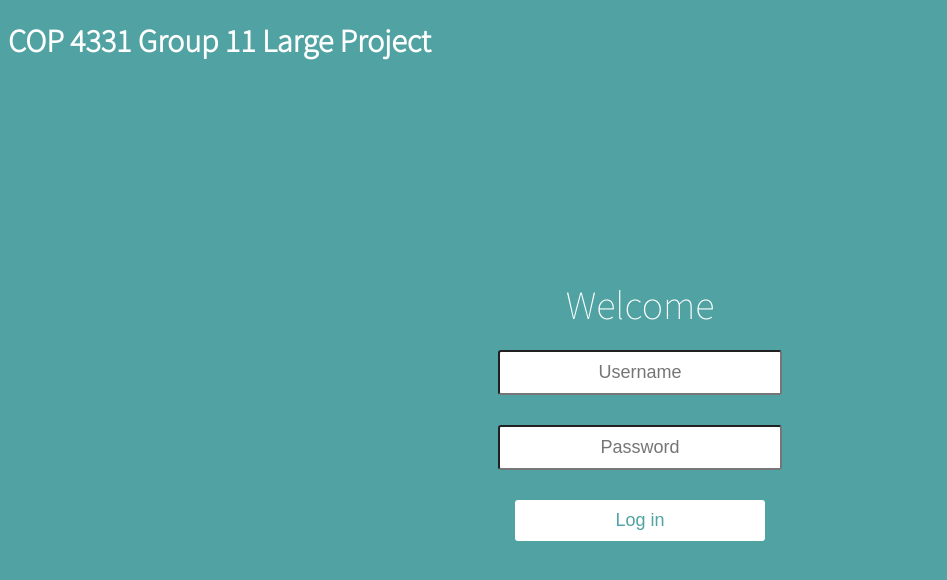
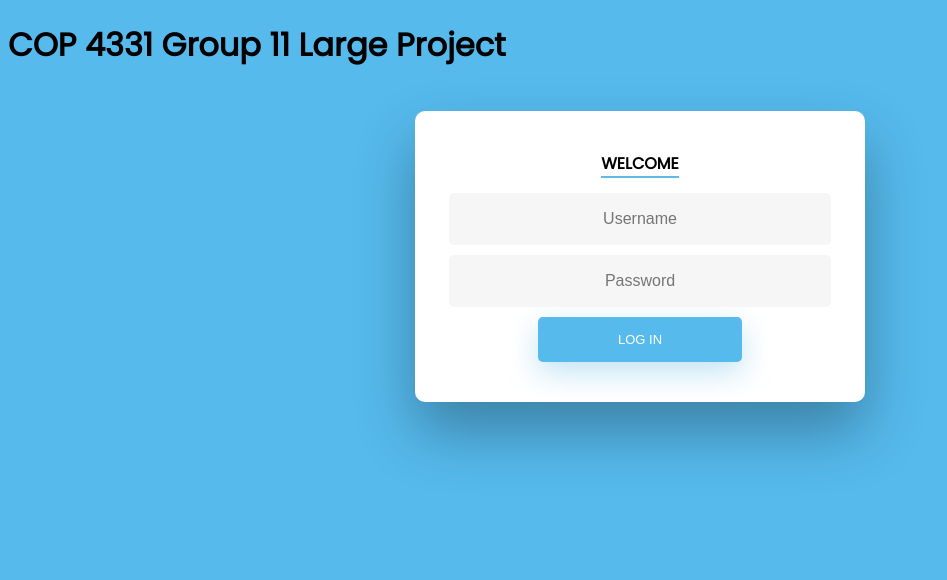
Before and after one commit to AhmadBarhamje/COP-4331C-LargeProject-Group11, a React (Create React App) app in the folder frontend/: page / in a window 1280 px wide. Shown: the top 580 px of the page, without its empty margins (0-947 px from the left). Built offline with nearby package versions, Linux system fonts and the light colour scheme.

Commit message:
Update login

```diff
--- a/frontend/src/App.css
+++ b/frontend/src/App.css
@@ -1,4 +1,4 @@
-@import url(https://fonts.googleapis.com/css?family=Source+Sans+Pro:200,300);
+@import url('https://fonts.googleapis.com/css?family=Poppins');
 .App {
   text-align: center;
 }
@@ -38,74 +38,242 @@
   }
 }
 
-.wrapper{
-	position: absolute;
-	top: 50%;
-	left: 0;
-	width: 100%;
-	height: 400px;
-	margin-top: -200px;
-	overflow: hidden;
-}
-#loginDiv{
-	max-width: 600px;
-	margin: 0 auto;
-	padding: 80px 0;
-	height: 400px;
-	text-align: center;
-}
-#inner-title{
-	font-size: 40px;
-	transition-duration: 1s;
-	transition-timing-function: ease-in-put;
-	font-weight: 200;
+#inner-title {
+  border-bottom: 2px solid #5fbae9;
+  text-align: center;
+  font-size: 16px;
+  font-weight: 600;
+  text-transform: uppercase;
+  display:inline-block;
+  margin: 40px 8px 10px 8px;
+  color: black;
 }
 
-form{
-	padding: 20px 0;
-	position: relative;
-	z-index: 2;
-}
-input{
-	display: block;
-	appearance: none;
-	outline: 0;
-	border: 1px solid fade(white, 40%);
-	background-color: fade(white, 20%);
-	width: 250px;
-	border-radius: 3px;
-	padding: 10px 15px;
-	margin: 0 auto 10px auto;
-	display: block;
-	text-align: center;
-	font-size: 18px;
-	color: white;
-	transition-duration: 0.25s;
-	font-weight: 300;
-}
-input:hover{
-	background-color: fade(white, 40%);
+
+
+/* STRUCTURE */
+
+.wrapper {
+  display: flex;
+  align-items: center;
+  flex-direction: column;
+  justify-content: center;
+  width: 100%;
+  min-height: 100%;
+  padding: 20px;
 }
 
-input:focus{
-	background-color: white;
-	width: 300px;
-	color: #50a3a2;
+#loginDiv {
+  -webkit-border-radius: 10px 10px 10px 10px;
+  border-radius: 10px 10px 10px 10px;
+  background: #fff;
+  padding: 30px;
+  width: 90%;
+  max-width: 450px;
+  position: relative;
+  padding: 0px;
+  -webkit-box-shadow: 0 30px 60px 0 rgba(0,0,0,0.3);
+  box-shadow: 0 30px 60px 0 rgba(0,0,0,0.3);
+  text-align: center;
 }
-#loginButton{
-	appearance: none;
-	outline: 0;
-	background-color: white;
-	border: 0;
-	padding: 10px 15px;
-	color: #50a3a2;
-	border-radius: 3px;
-	width: 250px;
-	cursor: pointer;
-	font-size: 18px;
-	transition-duration: 0.25s;
+
+#formFooter {
+  background-color: #f6f6f6;
+  border-top: 1px solid #dce8f1;
+  padding: 25px;
+  text-align: center;
+  -webkit-border-radius: 0 0 10px 10px;
+  border-radius: 0 0 10px 10px;
 }
-#loginButton:hover{
-	background-color: #3C7A7A;
-	color:white;
+
+
+
+
+
+
+
+/* FORM TYPOGRAPHY*/
+
+input[type=button], input[type=submit], input[type=reset]  {
+  background-color: #56baed;
+  border: none;
+  color: white;
+  padding: 15px 80px;
+  text-align: center;
+  text-decoration: none;
+  display: inline-block;
+  text-transform: uppercase;
+  font-size: 13px;
+  -webkit-box-shadow: 0 10px 30px 0 rgba(95,186,233,0.4);
+  box-shadow: 0 10px 30px 0 rgba(95,186,233,0.4);
+  -webkit-border-radius: 5px 5px 5px 5px;
+  border-radius: 5px 5px 5px 5px;
+  margin: 5px 20px 40px 20px;
+  -webkit-transition: all 0.3s ease-in-out;
+  -moz-transition: all 0.3s ease-in-out;
+  -ms-transition: all 0.3s ease-in-out;
+  -o-transition: all 0.3s ease-in-out;
+  transition: all 0.3s ease-in-out;
 }
+
+input[type=button]:hover, input[type=submit]:hover, input[type=reset]:hover  {
+  background-color: #39ace7;
+}
+
+input[type=button]:active, input[type=submit]:active, input[type=reset]:active  {
+  -moz-transform: scale(0.95);
+  -webkit-transform: scale(0.95);
+  -o-transform: scale(0.95);
+  -ms-transform: scale(0.95);
+  transform: scale(0.95);
+}
+
+input[type=text], input[type=password] {
+  background-color: #f6f6f6;
+  border: none;
+  color: #0d0d0d;
+  padding: 15px 32px;
+  text-align: center;
+  text-decoration: none;
+  display: inline-block;
+  font-size: 16px;
+  margin: 5px;
+  width: 85%;
+  border: 2px solid #f6f6f6;
+  -webkit-transition: all 0.5s ease-in-out;
+  -moz-transition: all 0.5s ease-in-out;
+  -ms-transition: all 0.5s ease-in-out;
+  -o-transition: all 0.5s ease-in-out;
+  transition: all 0.5s ease-in-out;
+  -webkit-border-radius: 5px 5px 5px 5px;
+  border-radius: 5px 5px 5px 5px;
+}
+
+input[type=text]:focus {
+  background-color: #fff;
+  border-bottom: 2px solid #5fbae9;
+}
+
+input[type=text]:placeholder {
+  color: #cccccc;
+}
+
+
+
+/* ANIMATIONS */
+
+/* Simple CSS3 Fade-in-down Animation */
+.fadeInDown {
+  -webkit-animation-name: fadeInDown;
+  animation-name: fadeInDown;
+  -webkit-animation-duration: 1s;
+  animation-duration: 1s;
+  -webkit-animation-fill-mode: both;
+  animation-fill-mode: both;
+}
+
+@-webkit-keyframes fadeInDown {
+  0% {
+    opacity: 0;
+    -webkit-transform: translate3d(0, -100%, 0);
+    transform: translate3d(0, -100%, 0);
+  }
+  100% {
+    opacity: 1;
+    -webkit-transform: none;
+    transform: none;
+  }
+}
+
+@keyframes fadeInDown {
+  0% {
+    opacity: 0;
+    -webkit-transform: translate3d(0, -100%, 0);
+    transform: translate3d(0, -100%, 0);
+  }
+  100% {
+    opacity: 1;
+    -webkit-transform: none;
+    transform: none;
+  }
+}
+
+/* Simple CSS3 Fade-in Animation */
+@-webkit-keyframes fadeIn { from { opacity:0; } to { opacity:1; } }
+@-moz-keyframes fadeIn { from { opacity:0; } to { opacity:1; } }
+@keyframes fadeIn { from { opacity:0; } to { opacity:1; } }
+
+.fadeIn {
+  opacity:0;
+  -webkit-animation:fadeIn ease-in 1;
+  -moz-animation:fadeIn ease-in 1;
+  animation:fadeIn ease-in 1;
+
+  -webkit-animation-fill-mode:forwards;
+  -moz-animation-fill-mode:forwards;
+  animation-fill-mode:forwards;
+
+  -webkit-animation-duration:1s;
+  -moz-animation-duration:1s;
+  animation-duration:1s;
+}
+
+.fadeIn.first {
+  -webkit-animation-delay: 0.4s;
+  -moz-animation-delay: 0.4s;
+  animation-delay: 0.4s;
+}
+
+.fadeIn.second {
+  -webkit-animation-delay: 0.6s;
+  -moz-animation-delay: 0.6s;
+  animation-delay: 0.6s;
+}
+
+.fadeIn.third {
+  -webkit-animation-delay: 0.8s;
+  -moz-animation-delay: 0.8s;
+  animation-delay: 0.8s;
+}
+
+.fadeIn.fourth {
+  -webkit-animation-delay: 1s;
+  -moz-animation-delay: 1s;
+  animation-delay: 1s;
+}
+
+/* Simple CSS3 Fade-in Animation */
+.underlineHover:after {
+  display: block;
+  left: 0;
+  bottom: -10px;
+  width: 0;
+  height: 2px;
+  background-color: #56baed;
+  content: "";
+  transition: width 0.2s;
+}
+
+.underlineHover:hover {
+  color: #0d0d0d;
+}
+
+.underlineHover:hover:after{
+  width: 100%;
+}
+
+
+
+/* OTHERS */
+
+*:focus {
+    outline: none;
+}
+
+#icon {
+  width:60%;
+}
+
+* {
+  box-sizing: border-box;
+}
--- a/frontend/src/components/Login.js
+++ b/frontend/src/components/Login.js
@@ -47,13 +47,13 @@
 
 
     return(
-	<div class="wrapper">
+	<div class="wrapper fadeInDown">
         <div id="loginDiv">
             <span id="inner-title">Welcome</span><br />
 	    <form onSubmit={doLogin}>
-            <input type="text" id="loginName" placeholder="Username"
+            <input type="text" id="loginName" class="fadeIn second" placeholder="Username"
                 ref={(c) => loginName = c} /><br />
-            <input type="password" id="loginPassword" placeholder="Password"
+            <input type="password" class="fadeIn third" id="loginPassword" placeholder="Password"
                 ref={(c) => loginPassword = c} /><br />
             <input type="submit" id="loginButton" className="buttons" value = "Log in"
             onClick={doLogin} />
--- a/frontend/src/index.css
+++ b/frontend/src/index.css
@@ -1,9 +1,8 @@
-@import url(https://fonts.googleapis.com/css?family=Source+Sans+Pro:200,300);
+@import url('https://fonts.googleapis.com/css?family=Poppins');
 body {
-	background: #50a3a2;
-	font-family: 'Source Sans Pro', sans-serif;
-	color: white;
-	font-weight: 300;
+  background-color: #56baed;
+  font-family: "Poppins", sans-serif;
+  height: 100vh;
 
 }
 
```
